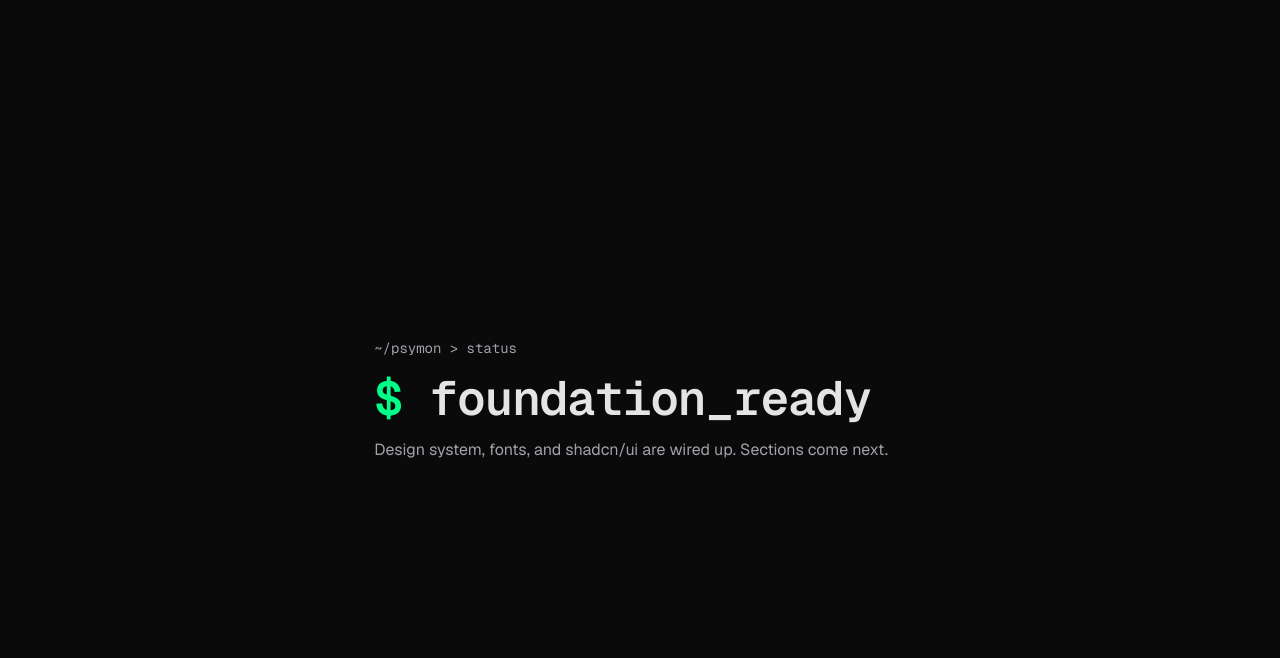
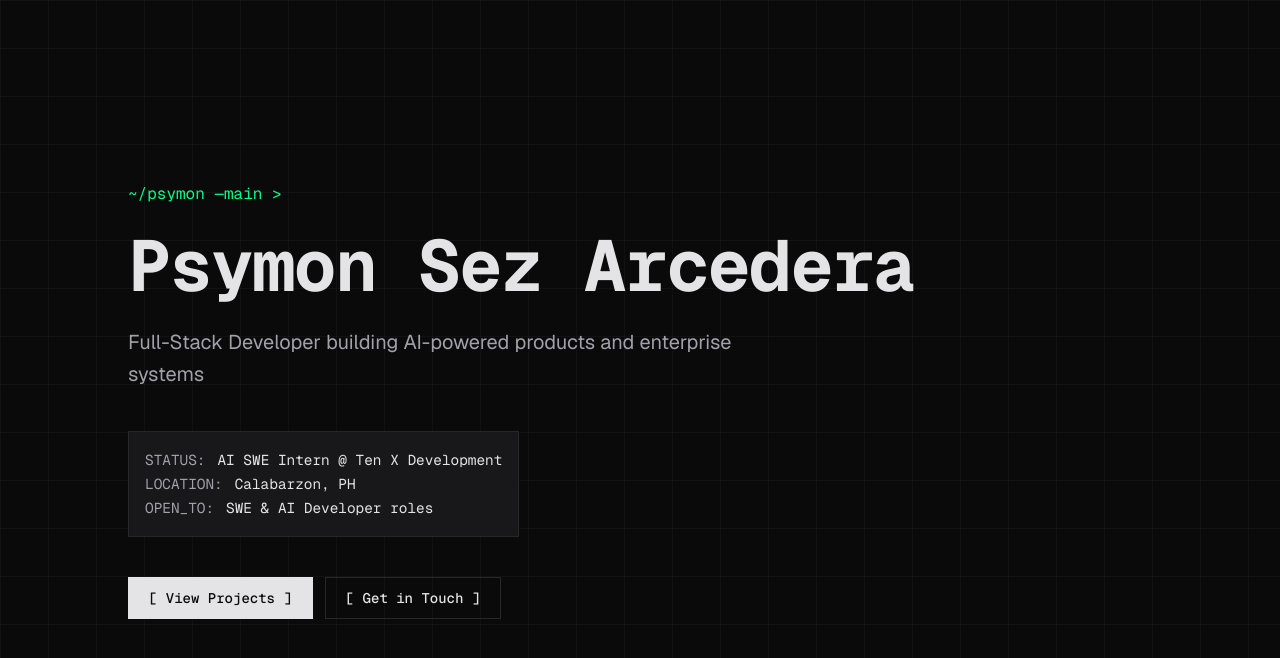
Before and after one commit to PsymonSezArcedera/psymonsez_portfolio, a Next.js app: page / in a window 1280 px wide. Shown: the top 658 px of the page. Built offline with nearby package versions, Linux system fonts and the light colour scheme.

Commit message:
feat(hero): add hero section with terminal aesthetic

```diff
--- /dev/null
+++ b/app/components/hero.tsx
@@ -0,0 +1,56 @@
+export function Hero() {
+  return (
+    <section
+      id="hero"
+      className="bg-grid relative flex min-h-screen items-center px-6 py-24 sm:px-10"
+    >
+      <div className="mx-auto w-full max-w-5xl">
+        <p className="font-mono text-sm text-accent sm:text-base">
+          ~/psymon —main &gt;
+        </p>
+
+        <h1 className="font-heading mt-6 text-4xl font-bold tracking-tight sm:text-5xl md:text-6xl xl:text-7xl">
+          Psymon Sez Arcedera
+        </h1>
+
+        <p className="mt-6 max-w-2xl text-lg leading-relaxed text-muted-foreground sm:text-xl">
+          <span>
+            Full-Stack Developer building AI-powered products and enterprise
+            systems
+          </span>
+          <span aria-hidden="true" className="terminal-cursor" />
+        </p>
+
+        <dl className="mt-10 inline-block border border-border bg-card p-4 font-mono text-sm leading-6 sm:text-[0.9rem]">
+          <div className="flex gap-3">
+            <dt className="text-muted-foreground">STATUS:</dt>
+            <dd>AI SWE Intern @ Ten X Development</dd>
+          </div>
+          <div className="flex gap-3">
+            <dt className="text-muted-foreground">LOCATION:</dt>
+            <dd>Calabarzon, PH</dd>
+          </div>
+          <div className="flex gap-3">
+            <dt className="text-muted-foreground">OPEN_TO:</dt>
+            <dd>SWE &amp; AI Developer roles</dd>
+          </div>
+        </dl>
+
+        <div className="mt-10 flex flex-col gap-3 sm:flex-row">
+          <a
+            href="#projects"
+            className="inline-flex items-center justify-center border border-foreground bg-foreground px-5 py-2.5 font-mono text-sm font-medium text-background transition-colors hover:bg-transparent hover:text-foreground"
+          >
+            [ View Projects ]
+          </a>
+          <a
+            href="#contact"
+            className="inline-flex items-center justify-center border border-border bg-transparent px-5 py-2.5 font-mono text-sm font-medium text-foreground transition-colors hover:border-accent-secondary hover:text-accent-secondary"
+          >
+            [ Get in Touch ]
+          </a>
+        </div>
+      </div>
+    </section>
+  );
+}
--- a/app/layout.tsx
+++ b/app/layout.tsx
@@ -26,7 +26,7 @@ export default function RootLayout({
   return (
     <html
       lang="en"
-      className={`${geistSans.variable} ${geistMono.variable} dark h-full antialiased`}
+      className={`${geistSans.variable} ${geistMono.variable} dark h-full scroll-smooth antialiased`}
       suppressHydrationWarning
     >
       <body className="min-h-full flex flex-col">{children}</body>
--- a/app/page.tsx
+++ b/app/page.tsx
@@ -1,18 +1,9 @@
+import { Hero } from "./components/hero";
+
 export default function Home() {
   return (
-    <main className="flex flex-1 items-center justify-center px-6 py-24">
-      <div className="mx-auto max-w-3xl space-y-4">
-        <p className="font-mono text-sm text-muted-foreground">
-          ~/psymon &gt; status
-        </p>
-        <h1 className="font-heading text-4xl font-semibold tracking-tight sm:text-5xl">
-          <span className="text-accent">$</span> foundation_ready
-          <span className="terminal-cursor" />
-        </h1>
-        <p className="text-muted-foreground">
-          Design system, fonts, and shadcn/ui are wired up. Sections come next.
-        </p>
-      </div>
+    <main className="flex-1">
+      <Hero />
     </main>
   );
 }
```
